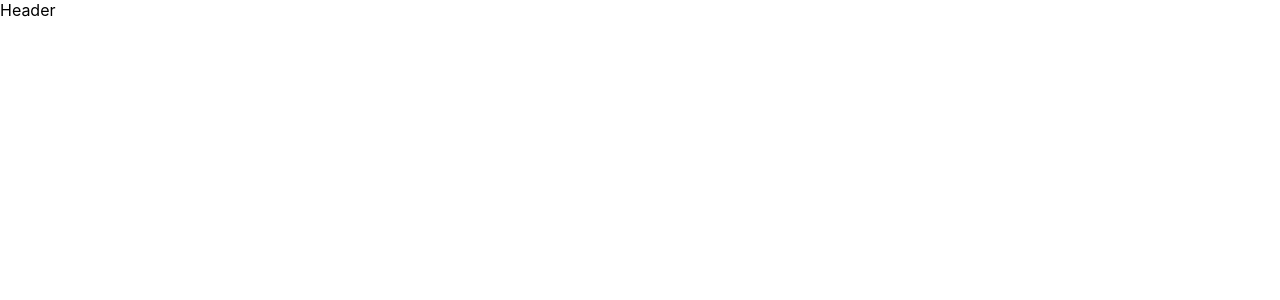
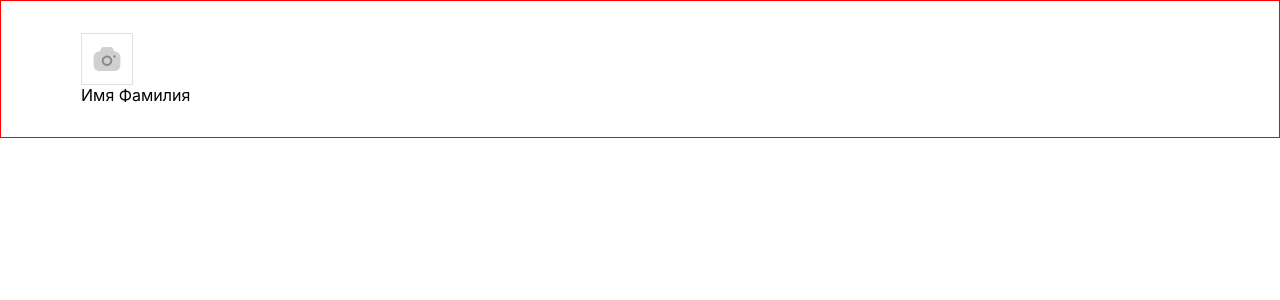
Before and after one commit to Axent13/ilink-test-task, a React (Create React App) app: page / in a window 1280 px wide. Shown: the top 300 px of the page. Built offline with nearby package versions, Linux system fonts and the light colour scheme.

Commit message:
Начал верстать хедер

```diff
--- a/src/App.js
+++ b/src/App.js
@@ -1,4 +1,4 @@
-import Header from './components/Header';
+import Header from './components/Header/Header';
 
 function App() {
   return (
--- a/src/components/Header.js
+++ /dev/null
@@ -1,8 +0,0 @@
-
-function Header() {
-  return (
-    <header>Header</header>
-  );
-}
-
-export default Header;
--- /dev/null
+++ b/src/components/Header/Header.css
@@ -0,0 +1,14 @@
+.header {
+  max-width: 90rem;
+  min-height: 7.25rem;
+  display: flex;
+  padding: 2rem 5rem;
+  border: 1px solid red;
+}
+
+.header__user-avatar {
+  height: 3.25rem;
+  width: 3.25rem;
+  border: 1px solid #E0E0E0;
+  background: url('../../assets/no-avatar.png') center no-repeat;
+}
--- /dev/null
+++ b/src/components/Header/Header.js
@@ -0,0 +1,15 @@
+import './Header.css';
+import '../../assets/no-avatar.png';
+
+function Header() {
+  return (
+    <header className="header">
+      <div className="header__user-avatar-and-name">
+        <div class="header__user-avatar"></div>
+        <p className="header__user-name">Имя Фамилия</p>
+      </div>
+    </header>
+  );
+}
+
+export default Header;
```
Also changed, not shown: src/assets/no-avatar.png (added).
